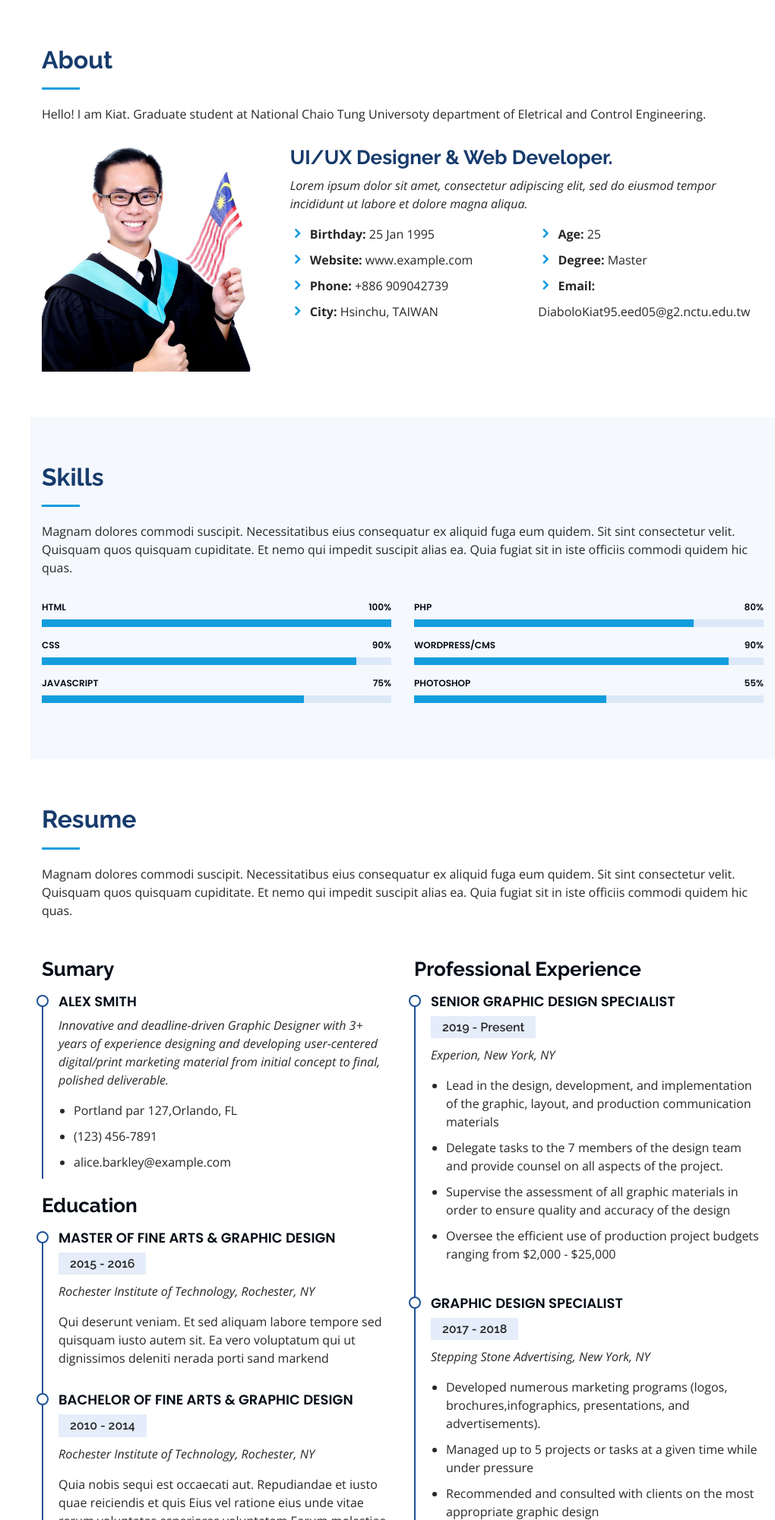
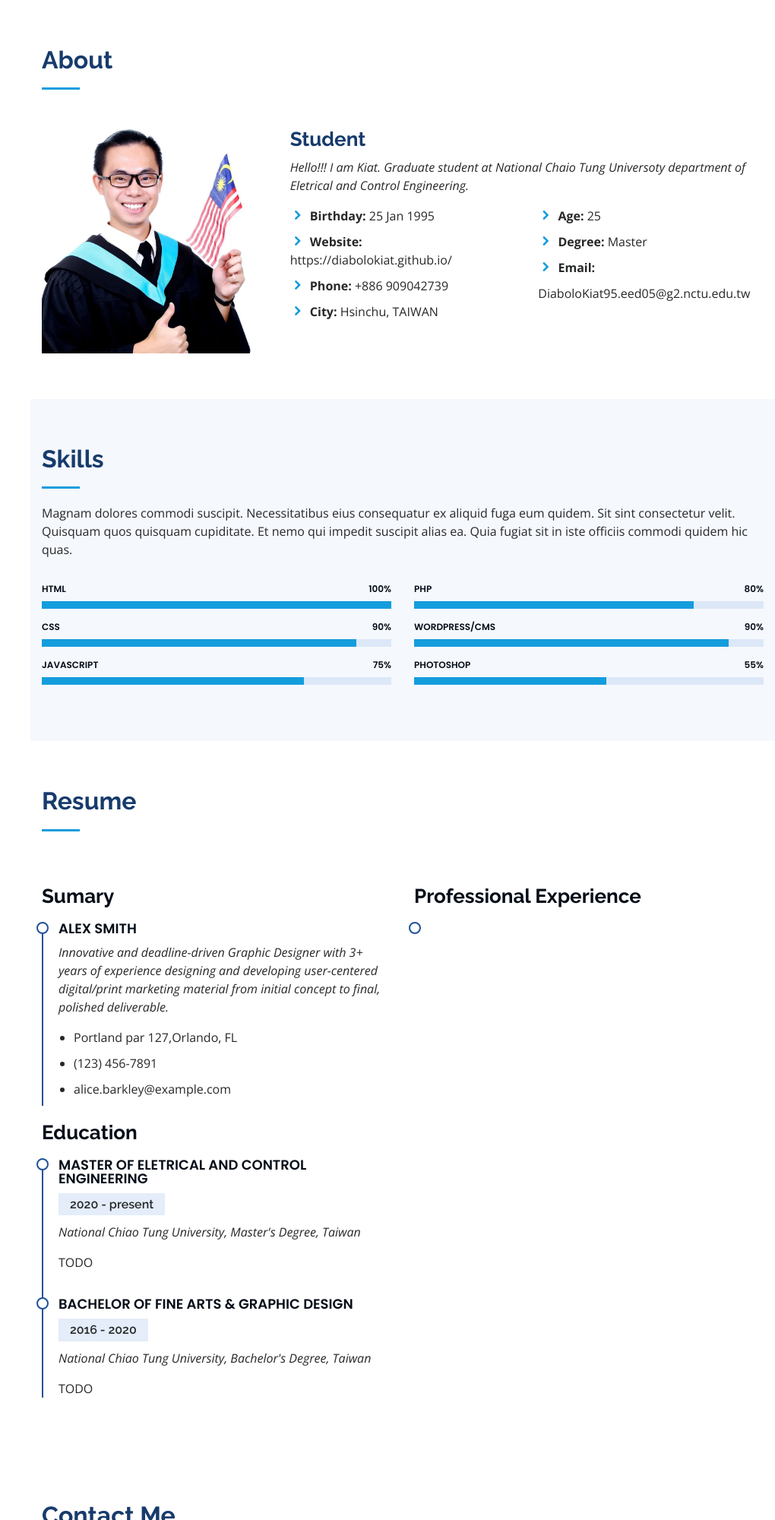
Before and after one commit to Louis5228/louis5228.github.io, a plain HTML site: page index.html in a window 1280 px wide. Shown: the part 800-2800 px from the top of the page at 76% size, without its empty margins (260-1280 px from the left). Drawn offline with nearby package versions, Linux system fonts and the light colour scheme.

Commit message:
template

```diff
--- a/index.html
+++ b/index.html
@@ -46,7 +46,7 @@
 
       <div class="profile">
         <img src="assets/img/DK.jpg" alt="" class="img-fluid rounded-circle">
-        <h1 class="text-light"><a href="index.html">LIM SIN KIAT</a></h1>
+        <h1 class="text-light"><a href="index.html">Lim Sin Kiat</a></h1>
         <div class="social-links mt-3 text-center">
           <a href="https://www.github.com/DiaboloKiat" class="github"><i class="bx bxl-github"></i></a>
           <a href="https://www.facebook.com/DiaboloKiat" class="facebook"><i class="bx bxl-facebook"></i></a>
@@ -61,6 +61,7 @@
           <li class="active"><a href="index.html"><i class="bx bx-home"></i> <span>Home</span></a></li>
           <li><a href="#about"><i class="bx bx-user"></i> <span>About</span></a></li>
           <li><a href="#resume"><i class="bx bx-file-blank"></i> <span>Resume</span></a></li>
+          <li><a href="#skills"><i class="bx bx-book-content"></i> <span>Resume</span></a></li>
           <!--<li><a href="#portfolio"><i class="bx bx-book-content"></i> Portfolio</a></li>
           <li><a href="#services"><i class="bx bx-server"></i> Services</a></li> -->
           <li><a href="#contact"><i class="bx bx-envelope"></i> Contact</a></li>
@@ -88,7 +89,7 @@
 
         <div class="section-title">
           <h2>About</h2>
-          <p>Hello! I am Kiat. Graduate student at National Chaio Tung Universoty department of Eletrical and Control Engineering.</p>
+          <!--<p>Hello! I am Kiat. Graduate student at National Chaio Tung Universoty department of Eletrical and Control Engineering.</p>-->
         </div>
 
         <div class="row">
@@ -96,16 +97,16 @@
             <img src="assets/img/DK.jpg" class="img-fluid" alt="">
           </div>
           <div class="col-lg-8 pt-4 pt-lg-0 content" data-aos="fade-left">
-            <h3>UI/UX Designer &amp; Web Developer.</h3>
+            <h3>Student</h3> <!--UI/UX Designer &amp; Web Developer.-->
             <p class="font-italic">
-              Lorem ipsum dolor sit amet, consectetur adipiscing elit, sed do eiusmod tempor incididunt ut labore et dolore
-              magna aliqua.
+              Hello!!!
+              I am Kiat. Graduate student at National Chaio Tung Universoty department of Eletrical and Control Engineering.
             </p>
             <div class="row">
               <div class="col-lg-6">
                 <ul>
                   <li><i class="icofont-rounded-right"></i> <strong>Birthday:</strong> 25 Jan 1995</li>
-                  <li><i class="icofont-rounded-right"></i> <strong>Website:</strong> www.example.com</li>
+                  <li><i class="icofont-rounded-right"></i> <strong>Website:</strong> https://diabolokiat.github.io/</li>
                   <li><i class="icofont-rounded-right"></i> <strong>Phone:</strong> +886 909042739 </li>
                   <li><i class="icofont-rounded-right"></i> <strong>City:</strong> Hsinchu, TAIWAN</li>
                 </ul>
@@ -202,7 +203,7 @@
 
         <div class="section-title">
           <h2>Resume</h2>
-          <p>Magnam dolores commodi suscipit. Necessitatibus eius consequatur ex aliquid fuga eum quidem. Sit sint consectetur velit. Quisquam quos quisquam cupiditate. Et nemo qui impedit suscipit alias ea. Quia fugiat sit in iste officiis commodi quidem hic quas.</p>
+          <!--<p>Magnam dolores commodi suscipit. Necessitatibus eius consequatur ex aliquid fuga eum quidem. Sit sint consectetur velit. Quisquam quos quisquam cupiditate. Et nemo qui impedit suscipit alias ea. Quia fugiat sit in iste officiis commodi quidem hic quas.</p>-->
         </div>
 
         <div class="row">
@@ -220,21 +221,23 @@
 
             <h3 class="resume-title">Education</h3>
             <div class="resume-item">
-              <h4>Master of Fine Arts &amp; Graphic Design</h4>
-              <h5>2015 - 2016</h5>
-              <p><em>Rochester Institute of Technology, Rochester, NY</em></p>
-              <p>Qui deserunt veniam. Et sed aliquam labore tempore sed quisquam iusto autem sit. Ea vero voluptatum qui ut dignissimos deleniti nerada porti sand markend</p>
+              <h4>Master of Eletrical and Control Engineering</h4>
+              <h5>2020 - present</h5>
+              <p><em>National Chiao Tung University, Master's Degree, Taiwan</em></p>
+              <p>TODO</p>
             </div>
             <div class="resume-item">
               <h4>Bachelor of Fine Arts &amp; Graphic Design</h4>
-              <h5>2010 - 2014</h5>
-              <p><em>Rochester Institute of Technology, Rochester, NY</em></p>
-              <p>Quia nobis sequi est occaecati aut. Repudiandae et iusto quae reiciendis et quis Eius vel ratione eius unde vitae rerum voluptates asperiores voluptatem Earum molestiae consequatur neque etlon sader mart dila</p>
+              <h5>2016 - 2020</h5>
+              <p><em>National Chiao Tung University, Bachelor's Degree, Taiwan</em></p>
+              <p>TODO</p>
             </div>
           </div>
+
           <div class="col-lg-6" data-aos="fade-up" data-aos-delay="100">
             <h3 class="resume-title">Professional Experience</h3>
             <div class="resume-item">
+          <!--
               <h4>Senior graphic design specialist</h4>
               <h5>2019 - Present</h5>
               <p><em>Experion, New York, NY </em></p>
@@ -255,7 +258,7 @@
                 <li>Recommended and consulted with clients on the most appropriate graphic design</li>
                 <li>Created 4+ design presentations and proposals a month for clients and account managers</li>
               </ul>
-            </div>
+            </div>-->
           </div>
         </div>
 
@@ -267,8 +270,8 @@
       <div class="container">
 
         <div class="section-title">
-          <h2>Contact</h2>
-          <p>Magnam dolores commodi suscipit. Necessitatibus eius consequatur ex aliquid fuga eum quidem. Sit sint consectetur velit. Quisquam quos quisquam cupiditate. Et nemo qui impedit suscipit alias ea. Quia fugiat sit in iste officiis commodi quidem hic quas.</p>
+          <h2>Contact Me</h2>
+          <!--<p>Magnam dolores commodi suscipit. Necessitatibus eius consequatur ex aliquid fuga eum quidem. Sit sint consectetur velit. Quisquam quos quisquam cupiditate. Et nemo qui impedit suscipit alias ea. Quia fugiat sit in iste officiis commodi quidem hic quas.</p>-->
         </div>
 
         <div class="row" data-aos="fade-in">
@@ -293,7 +296,7 @@
                 <p>+886 909042739</p>
               </div>
 
-              <iframe src="https://www.google.com.tw/maps/place/%E5%9C%8B%E7%AB%8B%E4%BA%A4%E9%80%9A%E5%A4%A7%E5%AD%B8%E5%B7%A5%E7%A8%8B%E4%BA%94%E9%A4%A8/@24.7863223,120.9973391,710m/data=!3m1!1e3!4m8!1m2!2m1!1sNo.+1001%E8%99%9F,+Daxue+Road,+East+District,+Hsinchu+City,+300!3m4!1s0x346837eda30f973d:0x254d273fe7ae65c0!8m2!3d24.786029!4d120.9973039?hl=en&authuser=0" frameborder="0" style="border:0; width: 100%; height: 290px;" allowfullscreen></iframe>
+              <iframe src="https://goo.gl/maps/ttMqTrL72XRSbWU5A" frameborder="0" style="border:0; width: 100%; height: 290px;" allowfullscreen></iframe>
             </div>
 
           </div>
```
